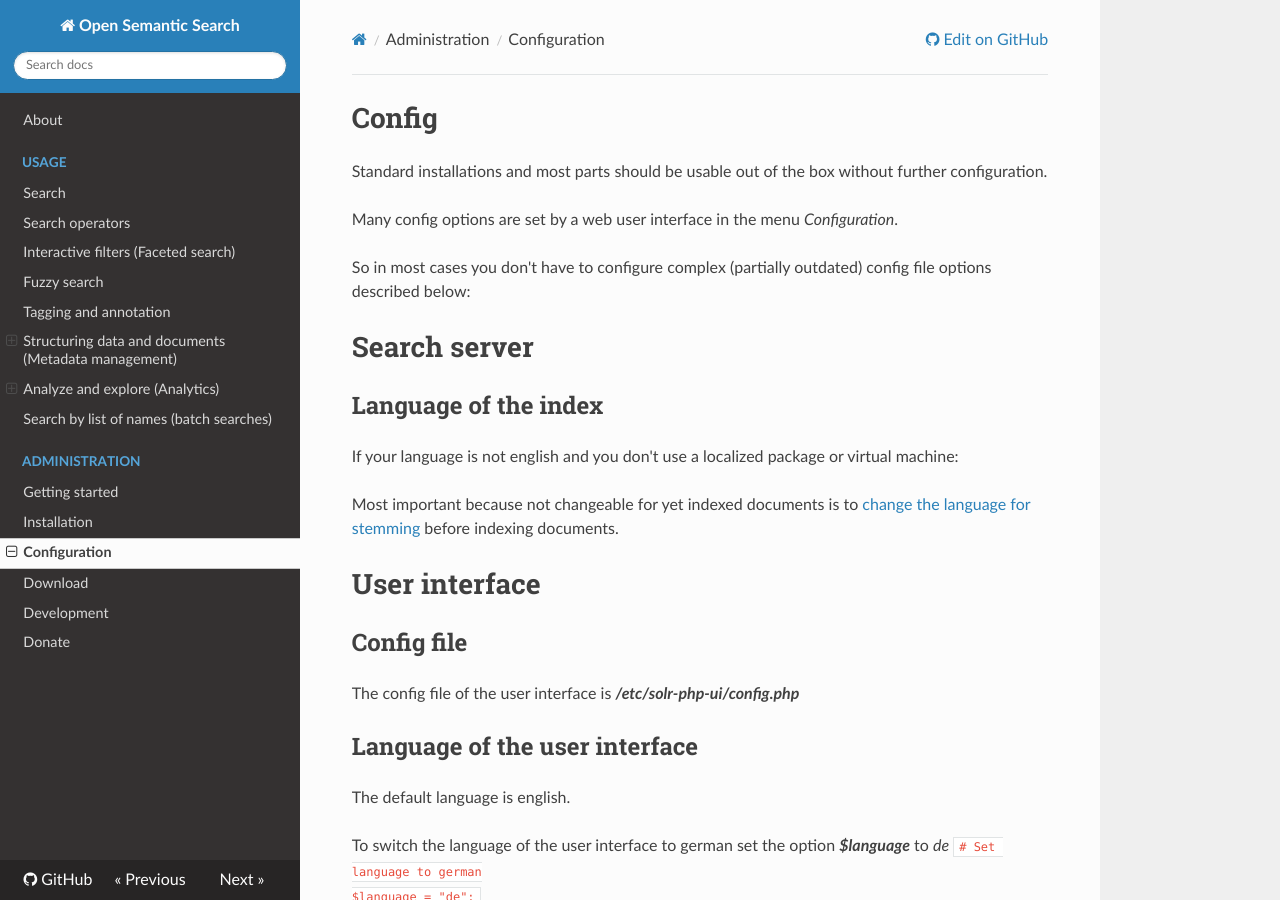
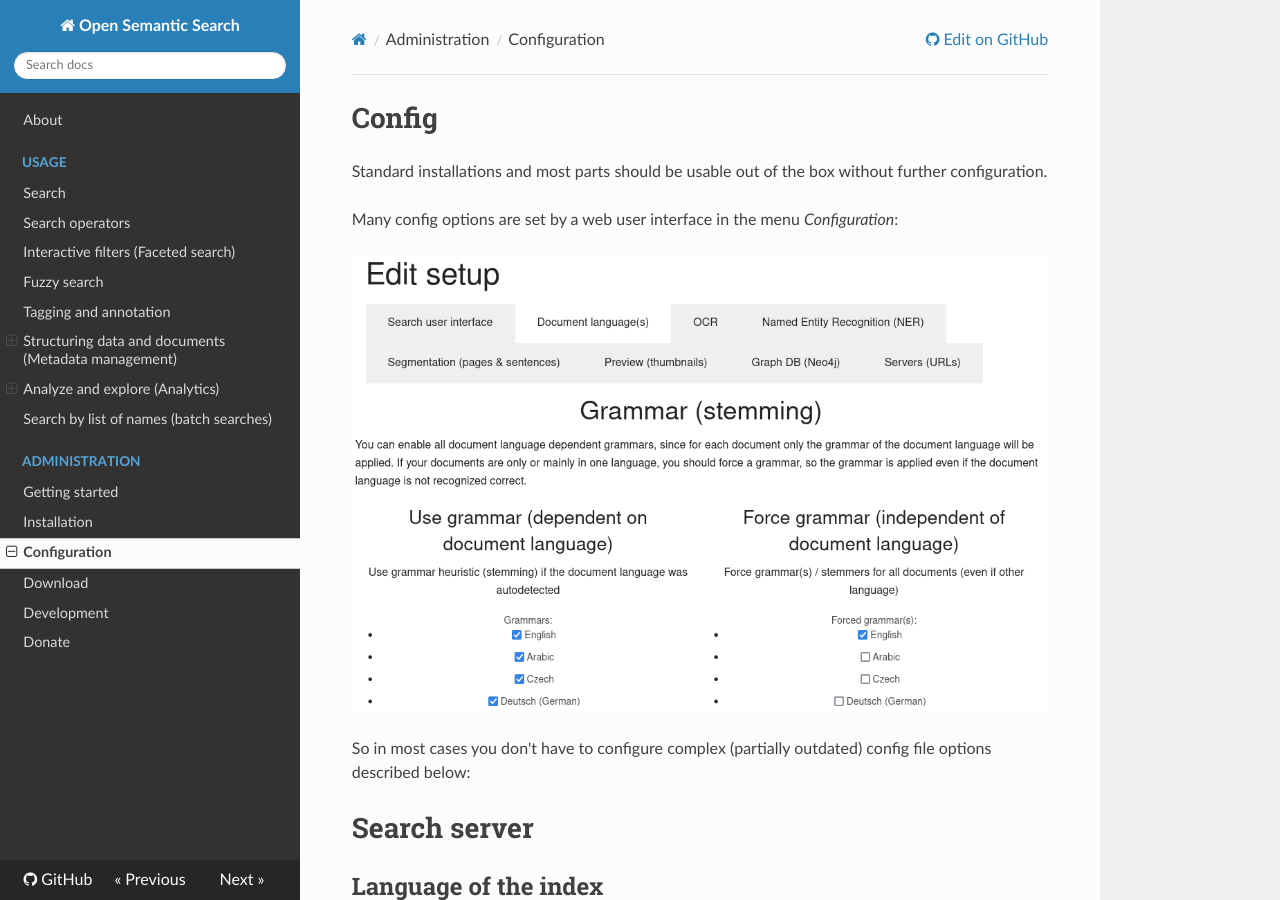
Before and after one commit to opensemanticsearch/open-semantic-search, an MkDocs documentation site: the page built from docs/doc/admin/config/README.md, in a window 1280 px wide and 900 px high. Built offline with MkDocs 1.6.1, drawn with Linux system fonts in a browser that asks for light colours; nearby versions of some CDN libraries.

Commit message:
Documentation: Screenshot of Admin web ui for configuration

```diff
--- a/docs/doc/admin/config/README.md
+++ b/docs/doc/admin/config/README.md
@@ -9,7 +9,9 @@ authors:
 
 Standard installations and most parts should be usable out of the box without further configuration.
 
-Many config options are set by a web user interface in the menu *Configuration*.
+Many config options are set by a web user interface in the menu *Configuration*:
+
+![](../../../screenshots/config.png)
 
 So in most cases you don't have to configure complex (partially outdated) config file options described below:
 
```
Also changed, not shown: docs/screenshots/config.png (added).
